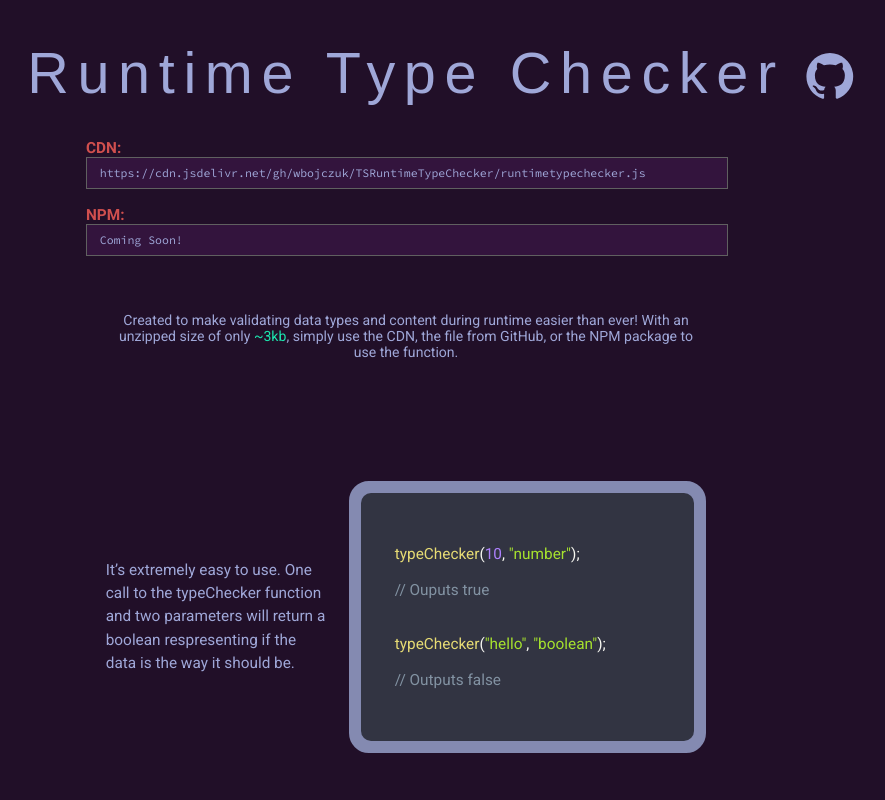
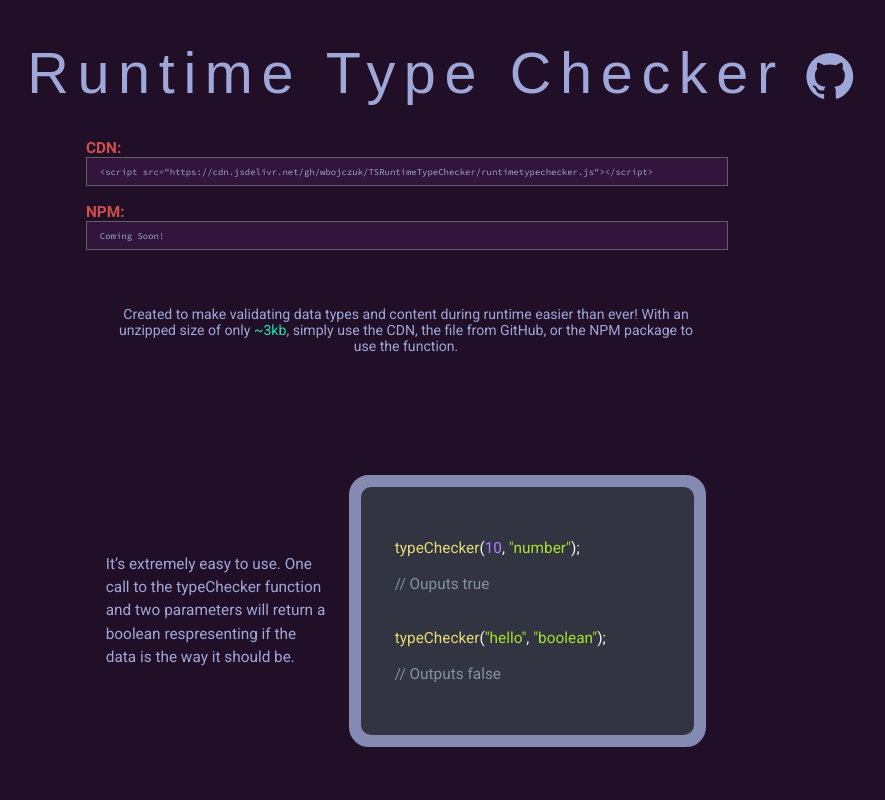
Before and after one commit to wbojczuk/TSRuntimeTypeChecker, a React (Vite) app: page / in a window 1280 px wide. Shown: the top 800 px of the page, without its empty margins (234-1119 px from the left). Built offline with nearby package versions, Linux system fonts and the light colour scheme; a web font is replaced by a local one.

Commit message:
Updated cdn

```diff
--- a/src/components/DownloadLinks.tsx
+++ b/src/components/DownloadLinks.tsx
@@ -3,7 +3,7 @@ type downloadLinkType = {title: string, link: string}[]
 const downloadLinks: downloadLinkType = [
     {
         title: "CDN",
-        link: "https://cdn.jsdelivr.net/gh/wbojczuk/TSRuntimeTypeChecker/runtimetypechecker.js"
+        link: "<script src=\"https://cdn.jsdelivr.net/gh/wbojczuk/TSRuntimeTypeChecker/runtimetypechecker.js\"></script>"
     },
     {
         title: "NPM",
--- a/src/css/style.css
+++ b/src/css/style.css
@@ -64,7 +64,7 @@ header{
         .download-link .link{
             display: inline-block;
             width: 98%;
-            font-size: 0.9vw;
+            font-size: 0.7vw;
             padding: 1vh 0 1vh 2%;
             background-color: #33143D;
             border: 1px solid #606060;
```
